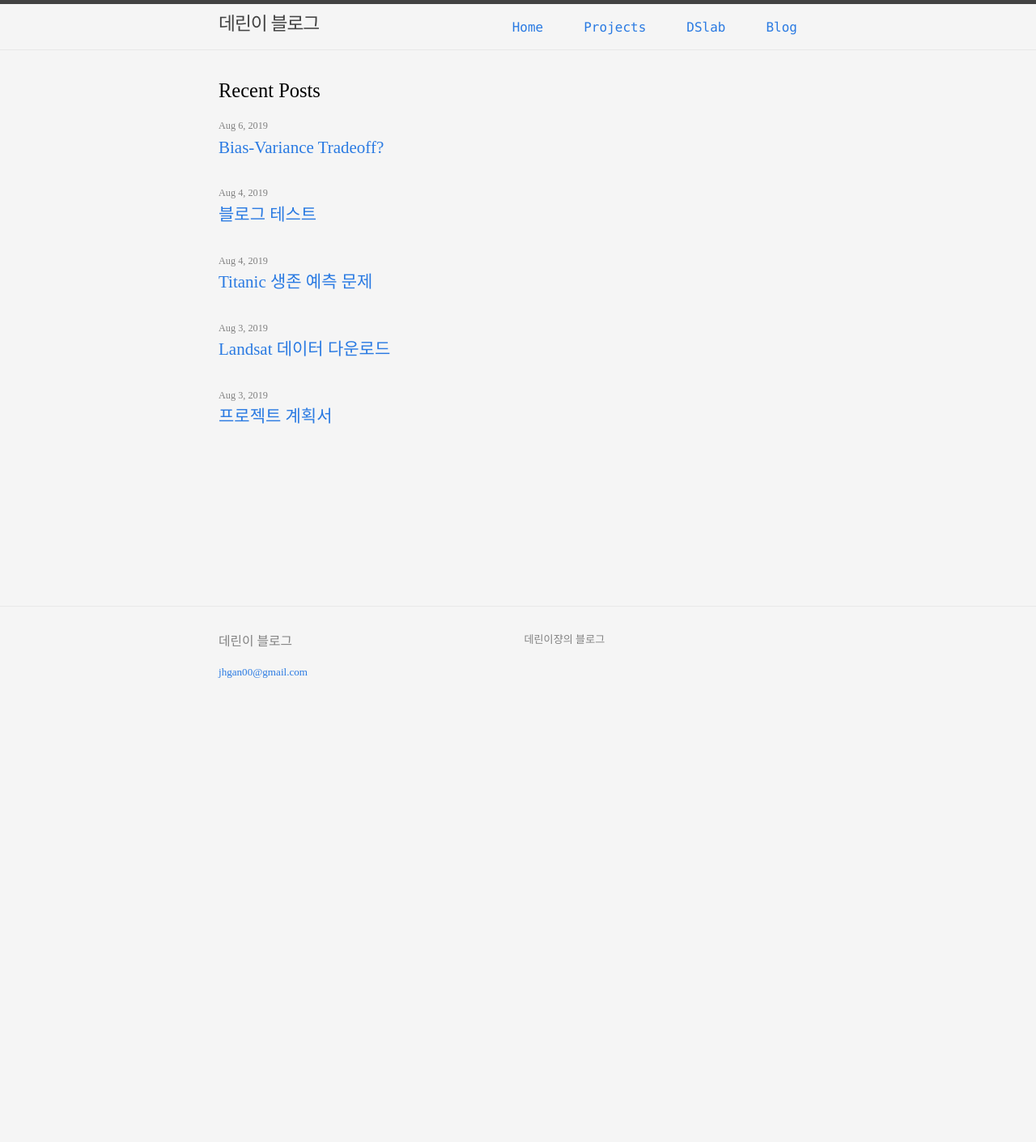
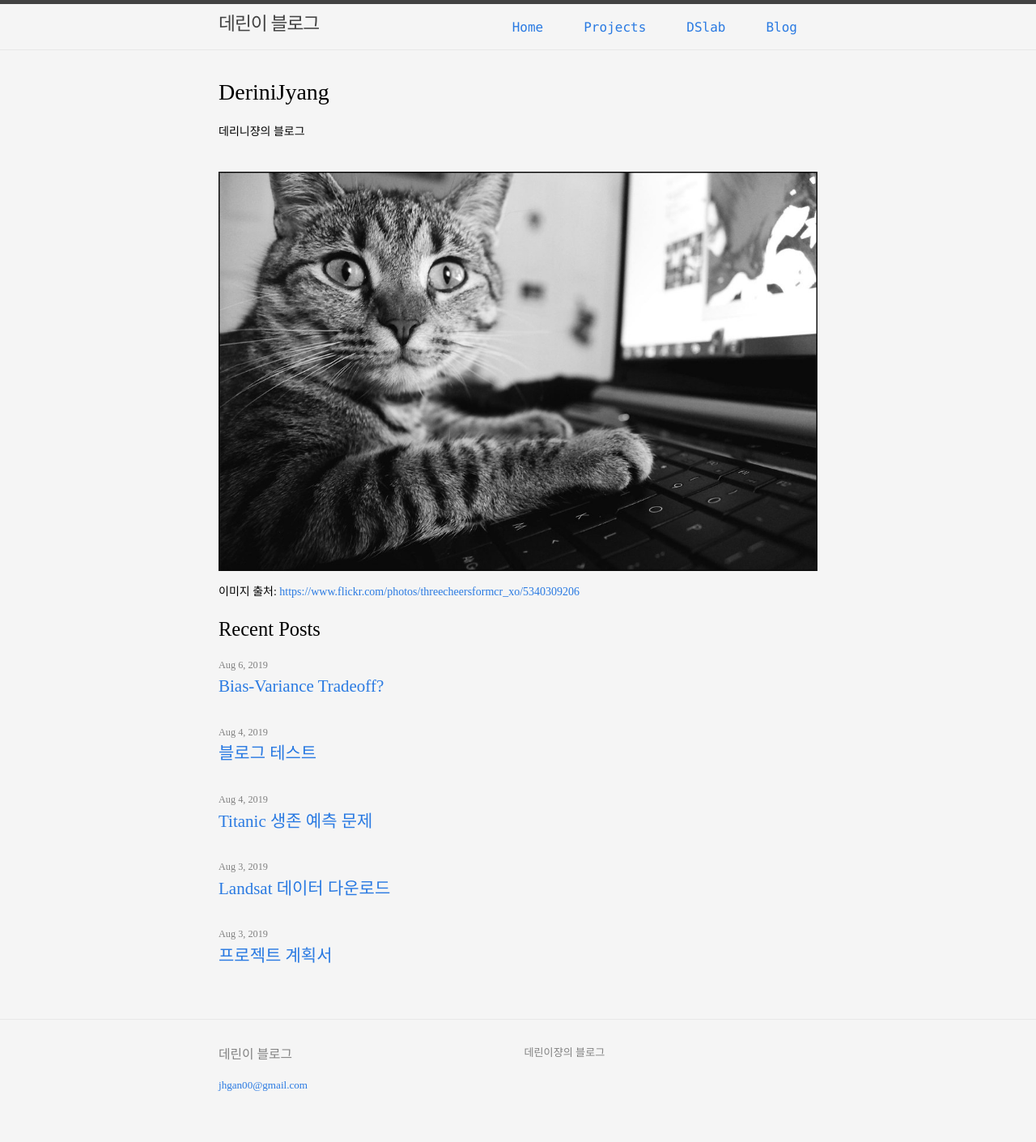
Before and after one commit to yonseidslab/yonseidslab.github.io, a Jekyll site: the page built from index.md, in a window 1280 px wide. Shown: the whole page at 81% size. Built offline with Jekyll 4.4.1, drawn with Linux system fonts in a browser that asks for light colours; before the commit the page ends 900 px from its top, so only the background shows below that.

Commit message:
'homeupdate'

```diff
--- a/index.md
+++ b/index.md
@@ -1,6 +1,18 @@
 ---
-# Feel free to add content and custom Front Matter to this file.
-# To modify the layout, see https://jekyllrb.com/docs/themes/#overriding-theme-defaults
+#
+# By default, content added below the "---" mark will appear in the home page
+# between the top bar and the list of recent posts.
+# To change the home page layout, edit the _layouts/home.html file.
+# See: https://jekyllrb.com/docs/themes/#overriding-theme-defaults
+#
+layout: home
+title: DeriniJyang
+description: 데리니쟝의 블로그
+---
 
-layout: home
----
+<br>
+
+
+![cat](./assets/images/home.jpg)
+
+이미지 출처: <https://www.flickr.com/photos/threecheersformcr_xo/5340309206>
```
